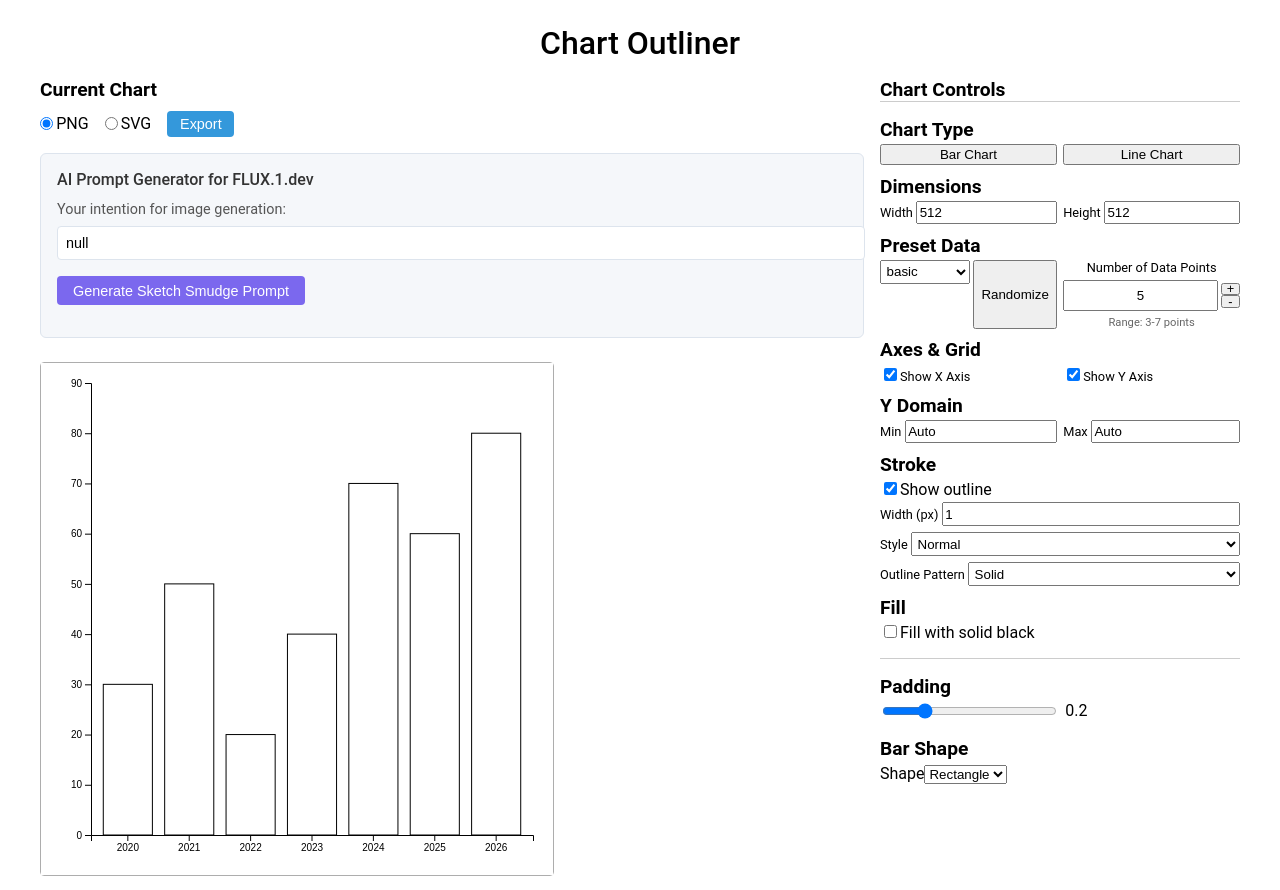
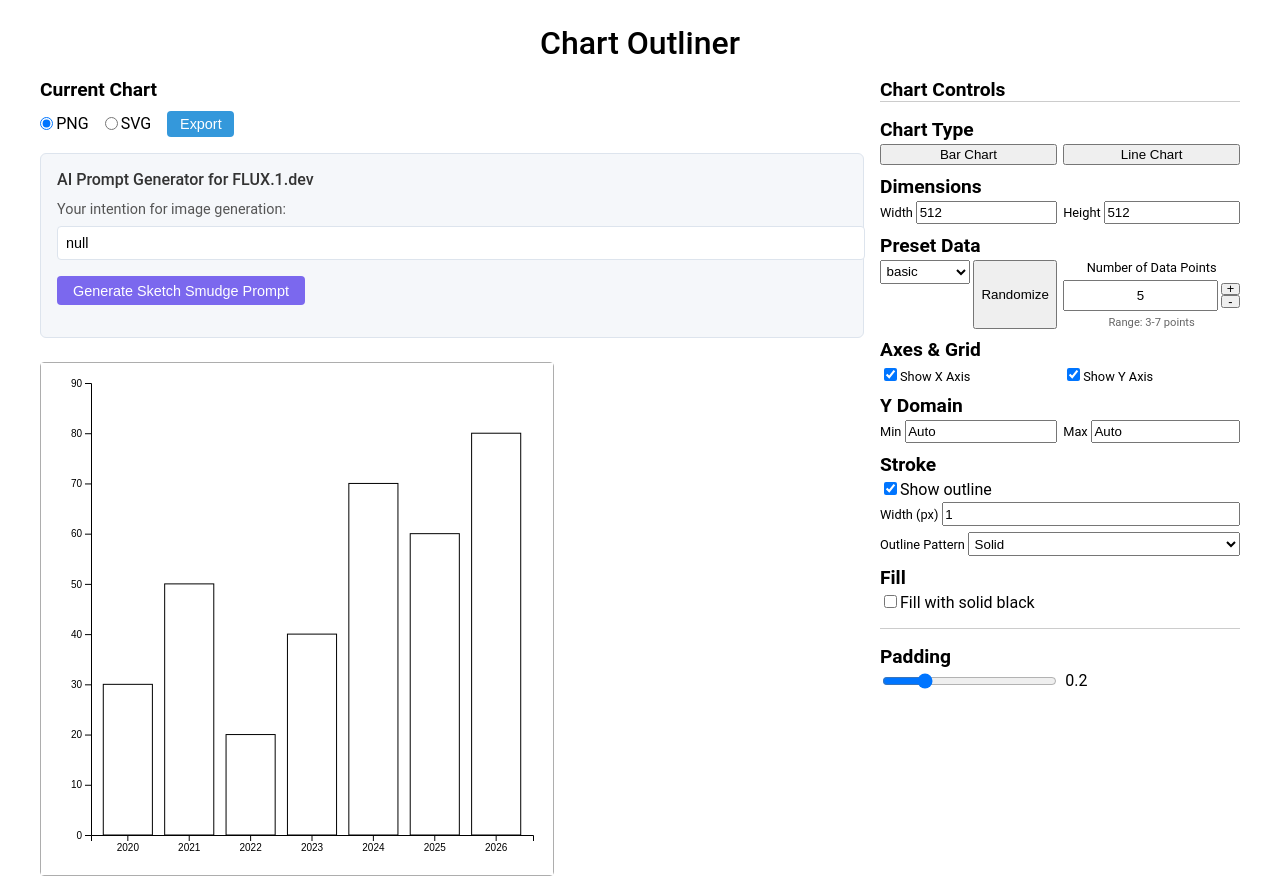
Before and after one commit to KimSeonGyeom/Chart-Outliner, a Next.js app: page / in a window 1280 px wide. Shown: the top 890 px of the page. Built offline with nearby package versions, Linux system fonts and the light colour scheme.

Commit message:
deleted LineCurve, BarShape, and StrokeStyle

```diff
--- a/components/charts/BarChart.jsx
+++ b/components/charts/BarChart.jsx
@@ -26,7 +26,6 @@ const BarChart = () => {
   const strokePattern = useSharedStore((state) => state.strokePattern);
   const strokeWidth = useSharedStore((state) => state.strokeWidth);
   const strokeColor = useSharedStore((state) => state.strokeColor);
-  const strokeStyle = useSharedStore((state) => state.strokeStyle);
   const dashArray = useSharedStore((state) => state.dashArray);
 
   // Get transformation settings
@@ -44,7 +43,6 @@ const BarChart = () => {
 
   // Get chart-specific settings
   const barPadding = useChartStore((state) => state.barPadding);
-  const barShape = useChartStore((state) => state.barShape);
 
   // Other state
   const svgRef = useRef(null);
@@ -114,26 +112,6 @@ const BarChart = () => {
           </pattern>
         );
       default:
-        return null;
-    }
-  };
-
-  // Create a path for the bar shape
-  const createBarShape = (x, y, width, height, shape) => {
-    switch (shape) {
-      case 'triangle':
-        return `M ${x},${y+height} L ${x+width/2},${y} L ${x+width},${y+height} Z`;
-      case 'diamond':
-        return `M ${x+width/2},${y} L ${x+width},${y+height/2} L ${x+width/2},${y+height} L ${x},${y+height/2} Z`;
-      case 'oval':
-        // For oval, we'll use ellipse element instead, return null here
-        return null;
-      case 'trapezoid':
-        const indent = width * 0.2;
-        return `M ${x+indent},${y} L ${x+width-indent},${y} L ${x+width},${y+height} L ${x},${y+height} Z`;
-      case 'rectangle':
-      default:
-        // For rectangle, we'll use rect element, return null here
         return null;
     }
   };
@@ -381,9 +359,7 @@ const BarChart = () => {
     // Create a chart group for bars that will have transformations applied
     const barsGroup = g.append('g').attr('class', 'bars-group');
 
-    // Add bars with different shapes
-    if (barShape === 'rectangle') {
-      // Default rectangle bars
+    // Add rectangle bars
     barsGroup.selectAll('.bar')
       .data(chartData)
       .enter()
@@ -396,48 +372,13 @@ const BarChart = () => {
       .attr('fill', d => fill ? '#000' : 'transparent')
       .attr('stroke', strokeWidth > 0 ? strokeColor : 'none')
       .attr('stroke-width', strokeWidth)
-        .attr('stroke-dasharray', getStrokeDashArray(strokePattern))
-        .attr('stroke-linecap', strokeStyle);
-    } else if (barShape === 'oval') {
-      // Oval/ellipse bars
-      barsGroup.selectAll('.bar')
-        .data(chartData)
-        .enter()
-        .append('ellipse')
-        .attr('class', 'bar')
-        .attr('cx', d => (x(String(d.x)) ?? 0) + x.bandwidth() / 2)
-        .attr('cy', d => y(d.y) + (innerHeight - y(d.y)) / 2)
-        .attr('rx', x.bandwidth() / 2)
-        .attr('ry', d => (innerHeight - y(d.y)) / 2)
-        .attr('fill', d => fill ? '#000' : 'transparent')
-        .attr('stroke', strokeWidth > 0 ? strokeColor : 'none')
-        .attr('stroke-width', strokeWidth)
       .attr('stroke-dasharray', getStrokeDashArray(strokePattern));
-    } else {
-      // Custom shape bars using paths
-      barsGroup.selectAll('.bar')
-        .data(chartData)
-        .enter()
-        .append('path')
-        .attr('class', 'bar')
-        .attr('d', d => {
-          const xPos = x(String(d.x)) ?? 0;
-          const yPos = y(d.y);
-          const barWidth = x.bandwidth();
-          const barHeight = innerHeight - y(d.y);
-          return createBarShape(xPos, yPos, barWidth, barHeight, barShape);
-        })
-        .attr('fill', d => fill ? '#000' : 'transparent')
-        .attr('stroke', strokeWidth > 0 ? strokeColor : 'none')
-        .attr('stroke-width', strokeWidth)
-        .attr('stroke-dasharray', getStrokeDashArray(strokePattern));
-    }
 
     // Apply transformations to the bars group
     applyTransformation(barsGroup);
 
   }, [chartData, chartWidth, chartHeight,
-      barPadding, barShape, fill, fillPattern, strokePattern,
+      barPadding, fill, fillPattern, strokePattern,
       showXAxis, showYAxis, yDomainMin, yDomainMax, dashArray, strokeWidth, fillZoomLevel, strokeColor,
       innerWidth, innerHeight, transformationType, translationX, translationY, scaleX, scaleY,
       rotation, skewX, skewY, perspective, distortionType, distortionAmount]);
--- a/components/charts/LineChart.jsx
+++ b/components/charts/LineChart.jsx
@@ -42,8 +42,6 @@ const LineChart = () => {
   const distortionAmount = useSharedStore((state) => state.distortionAmount);
 
   // Get chart-specific settings
-  const curveType = useChartStore((state) => state.curveType);
-  const curveTension = useChartStore((state) => state.curveTension);
   const showPoints = useChartStore((state) => state.showPoints);
   const pointRadius = useChartStore((state) => state.pointRadius);
   const pointShape = useChartStore((state) => state.pointShape);
@@ -390,32 +388,13 @@ const LineChart = () => {
       .nice()
       .range([innerHeight, 0]);
 
-    // Create line generator with specified curve
-    const getCurveFunction = (type) => {
-      switch (type) {
-        case 'cardinal':
-          return d3.curveCardinal.tension(curveTension);
-        case 'basis':
-          return d3.curveBasis;
-        case 'step':
-          return d3.curveStep;
-        case 'monotone':
-          return d3.curveMonotoneX;
-        case 'catmullRom':
-          return d3.curveCatmullRom.alpha(curveTension);
-        case 'linear':
-        default:
-          return d3.curveLinear;
-      }
-    };
-
     // Create a chart group for visualization that will have transformations applied
     const chartVisGroup = g.append('g').attr('class', 'chart-vis-group');
 
     const line = d3.line()
       .x(d => x(String(d.x)) || 0)
       .y(d => y(d.y))
-      .curve(getCurveFunction(curveType));
+      .curve(d3.curveLinear);
 
     // Add area if fill is enabled
     if (fill) {
@@ -423,7 +402,7 @@ const LineChart = () => {
         .x(d => x(String(d.x)) || 0)
         .y0(innerHeight)
         .y1(d => y(d.y))
-        .curve(getCurveFunction(curveType));
+        .curve(d3.curveLinear);
 
       chartVisGroup.append('path')
         .datum(chartData)
@@ -491,10 +470,9 @@ const LineChart = () => {
     chartRef.current = { g, x, y };
 
   }, [chartData, chartWidth, chartHeight,
-      curveType, curveTension, strokeColor, fill, fillOpacity, fillPattern,
-      showPoints, pointRadius, pointShape, strokePattern, strokeWidth, dashArray,
-      showXAxis, showYAxis, yDomainMin, yDomainMax, fillZoomLevel, innerWidth, innerHeight,
-      transformationType, translationX, translationY, scaleX, scaleY,
+      showPoints, pointRadius, pointShape, strokeColor, fill, fillOpacity, fillPattern,
+      showXAxis, showYAxis, yDomainMin, yDomainMax, dashArray, strokeWidth, fillZoomLevel,
+      innerWidth, innerHeight, transformationType, translationX, translationY, scaleX, scaleY,
       rotation, skewX, skewY, perspective, distortionType, distortionAmount]);
 
   // Effect to clean up when component unmounts
--- a/components/controls/ControlPanel.jsx
+++ b/components/controls/ControlPanel.jsx
@@ -6,10 +6,8 @@ import DomainSection from './shared/DomainSection.jsx';
 import StrokePatternSection from './shared/StrokePatternSection.jsx';
 import FillSection from './shared/FillSection.jsx';
 import DataSection from './shared/DataSection.jsx';
-import LineCurveSection from './line/LineCurveSection.jsx';
 import LinePointsSection from './line/LinePointsSection.jsx';
 import BarPaddingSection from './bar/BarPaddingSection.jsx';
-import BarShapeSection from './bar/BarShapeSection.jsx';
 import TransformControls from './shared/TransformControls.jsx';
 import './ControlPanel.scss';
 import { useSharedStore } from '../store/sharedStore.js';
@@ -19,7 +17,6 @@ const BarControls = () => {
   return (
     <div className="chart-specific-controls">
       <BarPaddingSection />
-      <BarShapeSection />
     </div>
   );
 };
@@ -28,7 +25,6 @@ const BarControls = () => {
 const LineControls = () => {
   return (
     <div className="chart-specific-controls">
-      <LineCurveSection />
       <LinePointsSection />
     </div>
   );
--- a/components/controls/bar/BarShapeSection.jsx
+++ /dev/null
@@ -1,37 +0,0 @@
-import React from 'react';
-import { useChartStore } from '../../store/chartStore';
-
-const barShapeOptions = [
-  { value: 'rectangle', label: 'Rectangle' },
-  { value: 'triangle', label: 'Triangle' },
-  { value: 'diamond', label: 'Diamond' },
-  { value: 'oval', label: 'Oval' },
-  { value: 'trapezoid', label: 'Trapezoid' }
-];
-
-const BarShapeSection = () => {
-  const barShape = useChartStore(state => state.barShape);
-  const updateSetting = useChartStore(state => state.updateSetting);
-
-  return (
-    <div className="section">
-      <div className="section-title">Bar Shape</div>
-      <div className="dropdown-group">
-        <label>Shape</label>
-        <select
-          value={barShape}
-          onChange={(e) => updateSetting('barShape', e.target.value)}
-          className="dropdown-select"
-        >
-          {barShapeOptions.map(option => (
-            <option key={option.value} value={option.value}>
-              {option.label}
-            </option>
-          ))}
-        </select>
-      </div>
-    </div>
-  );
-};
-
-export default BarShapeSection;
--- a/components/controls/index.js
+++ b/components/controls/index.js
@@ -17,6 +17,3 @@ export { default as TransformControls } from './shared/TransformControls.jsx';
 
 // Export bar chart sections
 export { default as BarAppearanceSection } from './bar/BarPaddingSection.jsx';
-
-// Export line chart sections
-export { default as LineAppearanceSection } from './line/LineCurveSection.jsx';
--- a/components/controls/line/LineCurveSection.jsx
+++ /dev/null
@@ -1,42 +0,0 @@
-import React from 'react';
-import { useChartStore } from '../../store/chartStore';
-
-const LineAppearanceSection = () => {
-  const curveType = useChartStore(state => state.curveType);
-  const curveTension = useChartStore(state => state.curveTension);
-  const updateSetting = useChartStore(state => state.updateSetting);
-
-  return (
-    <div className="section">
-      <div className="section-title">Curve Settings</div>
-      <div className="control-items">
-        <label>Curve Type</label>
-        <select
-          value={curveType}
-          onChange={(e) => updateSetting('curveType', e.target.value)}
-        >
-          <option value="cardinal">Cardinal</option>
-          <option value="basis">Basis</option>
-          <option value="step">Step</option>
-          <option value="monotone">Monotone</option>
-          <option value="catmullRom">Catmull-Rom</option>
-          <option value="linear">Linear</option>
-        </select>
-      </div>
-      <div className="control-items">
-        <label>Curve Tension (0-1)</label>
-        <div className="range-value">{curveTension}</div>
-        <input
-          type="range"
-          min="0"
-          max="1"
-          step="0.1"
-          value={curveTension}
-          onChange={(e) => updateSetting('curveTension', parseFloat(e.target.value))}
-        />
-      </div>
-    </div>
-  );
-};
-
-export default LineAppearanceSection;
--- a/components/controls/shared/StrokePatternSection.jsx
+++ b/components/controls/shared/StrokePatternSection.jsx
@@ -10,18 +10,10 @@ const strokePatternOptions = [
   { value: 'custom', label: 'Custom' }
 ];
 
-const strokeStyleOptions = [
-  { value: 'normal', label: 'Normal' },
-  { value: 'brush', label: 'Brush' },
-  { value: 'sketch', label: 'Sketch' },
-  { value: 'rough', label: 'Rough' }
-];
-
 const StrokePatternSection = () => {
   // Get stroke settings from shared store
   const strokePattern = useSharedStore(state => state.strokePattern);
   const strokeWidth = useSharedStore(state => state.strokeWidth);
-  const strokeStyle = useSharedStore(state => state.strokeStyle);
   const dashArray = useSharedStore(state => state.dashArray);
   const updateSetting = useSharedStore(state => state.updateSetting);
 
@@ -38,7 +30,6 @@ const StrokePatternSection = () => {
         <label htmlFor="stroke-visibility-checkbox">Show outline</label>
       </div>
       <div className="control-items-column">
-
         {strokeWidth > 0 && (
           <div className="input-group">
             <label>Width (px)</label>
@@ -51,22 +42,6 @@ const StrokePatternSection = () => {
               onChange={(e) => updateSetting('strokeWidth', parseFloat(e.target.value))}
               className="number-input"
             />
-          </div>
-        )}
-        {strokeWidth > 0 && (
-          <div className="dropdown-group">
-            <label>Style</label>
-            <select
-              value={strokeStyle}
-              onChange={(e) => updateSetting('strokeStyle', e.target.value)}
-              className="dropdown-select"
-            >
-              {strokeStyleOptions.map(option => (
-                <option key={option.value} value={option.value}>
-                  {option.label}
-                </option>
-              ))}
-            </select>
           </div>
         )}
         {strokeWidth > 0 && (
--- a/components/store/chartStore.js
+++ b/components/store/chartStore.js
@@ -8,21 +8,15 @@ export const useChartStore = create((set) => ({
 
   // Bar chart settings
   barPadding: 0.2,
-  barShape: 'rectangle',
 
   // Line chart settings
-  curveType: 'linear',
-  curveTension: 0.5,
   showPoints: true,
   pointRadius: 5,
   pointShape: 'circle',
 
   // Actions
   setBarPadding: (padding) => set({ barPadding: padding }),
-  setBarShape: (shape) => set({ barShape: shape }),
 
-  setCurveType: (type) => set({ curveType: type }),
-  setCurveTension: (tension) => set({ curveTension: tension }),
   setShowPoints: (show) => set({ showPoints: show }),
   setPointRadius: (radius) => set({ pointRadius: radius }),
   setPointShape: (shape) => set({ pointShape: shape }),
--- a/components/store/sharedStore.js
+++ b/components/store/sharedStore.js
@@ -32,7 +32,6 @@ export const useSharedStore = create()((set) => ({
   strokePattern: 'solid',
   strokeWidth: 1,
   strokeColor: '#000',
-  strokeStyle: 'normal',
   dashArray: '6,4',
 
   // Transformation settings
```
Also changed, not shown: app/api/generate-image/route.js (added, +34 -0 lines). Lines whose indentation alone changed are shown as unchanged.
